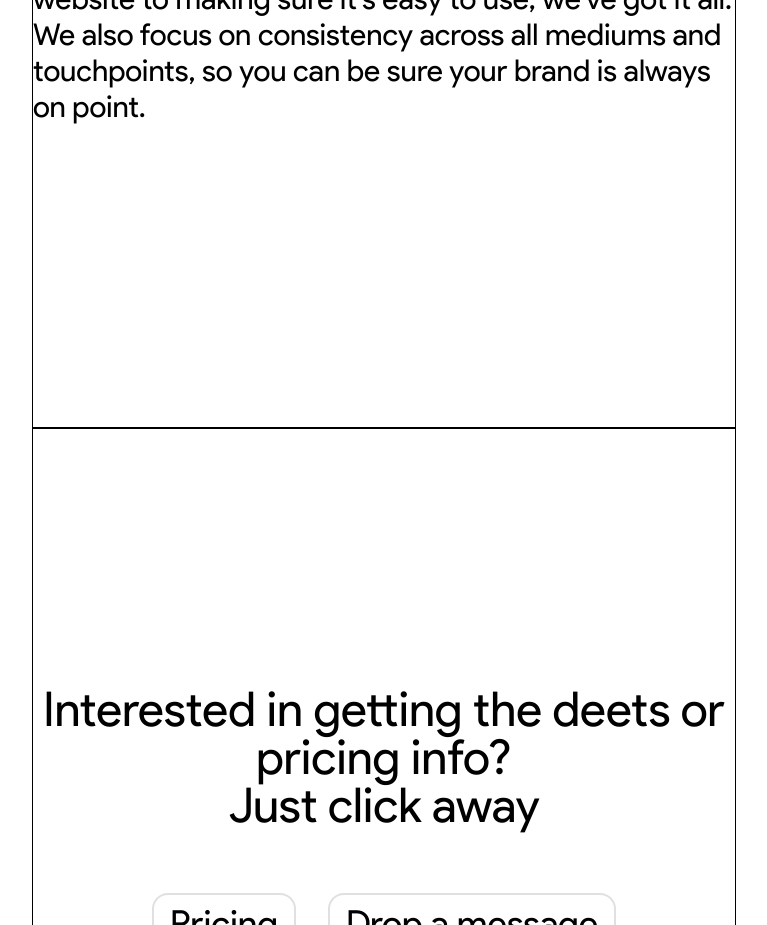
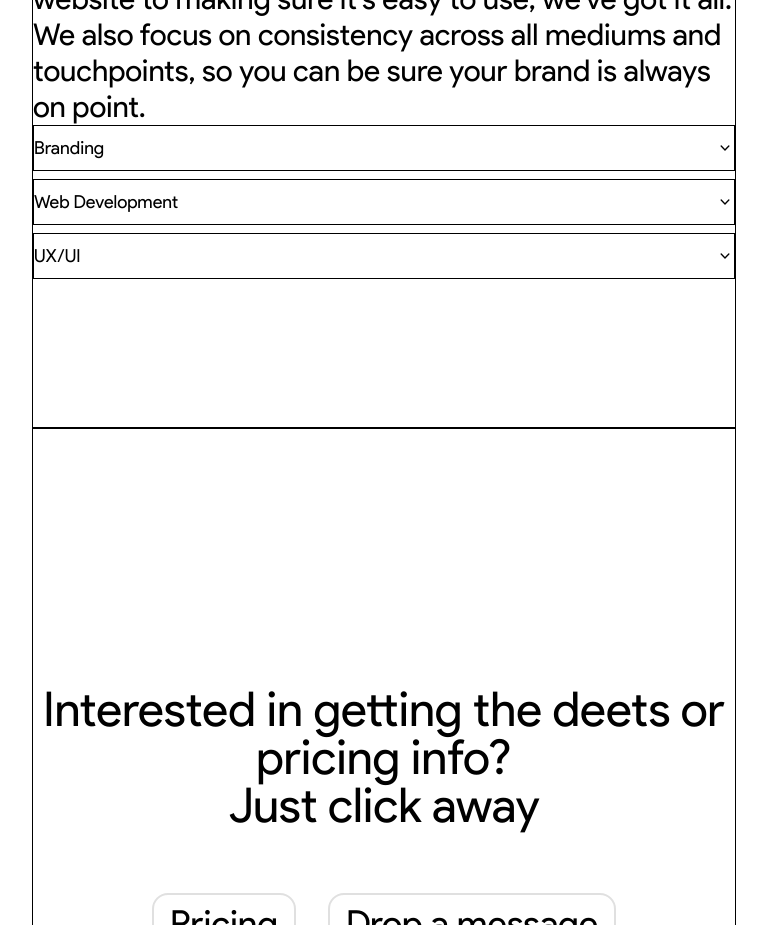
Before and after one commit to ManupaDev/curve, a Next.js app: page / in a window 1280 px wide. Shown: the part 2040-2965 px from the top of the page, without its empty margins (256-1023 px from the left). Built offline with nearby package versions, Linux system fonts and the light colour scheme.

Commit message:
feat: service disclosures

```diff
--- a/app/components/services.tsx
+++ b/app/components/services.tsx
@@ -1,14 +1,51 @@
 /* eslint-disable react/no-unescaped-entities */
+"use client";
+
+import { Disclosure } from "@headlessui/react";
+import { ChevronDownIcon } from "@heroicons/react/20/solid";
+
 function Services() {
   return (
     <div className="min-h-screen border border-black py-8 xl:py-32">
       <h1 className="text-3xl xl:text-6xl">
         Our services / <span>what we do</span>
       </h1>
-      <p className="text-base xl:text-3xl mt-4 xl:mt-32">
+      <p className="mt-4 text-base xl:mt-32 xl:text-3xl">
         From crafting the perfect name, designing a killer website to making sure it's easy to use, we've got it all. We
         also focus on consistency across all mediums and touchpoints, so you can be sure your brand is always on point.
       </p>
+
+      <div className="gap-y-2 grid grid-cols-1">
+        <Disclosure as={"div"} className="border border-black">
+          <Disclosure.Button as="div" className="flex ui-open:border-red-500 items-center justify-between border-black py-2">
+            <span className="block text-lg">Branding</span>
+            <ChevronDownIcon width={18} height={18} />
+          </Disclosure.Button>
+          <Disclosure.Panel className="border border-black text-gray-500">
+            Yes! You can purchase a license that you can share with your entire team.
+          </Disclosure.Panel>
+        </Disclosure>
+
+        <Disclosure as={"div"} className="border border-black">
+          <Disclosure.Button as="div" className="flex items-center justify-between border-black py-2">
+            <span className="block text-lg">Web Development</span>
+            <ChevronDownIcon width={18} height={18} />
+          </Disclosure.Button>
+          <Disclosure.Panel className="border border-black text-gray-500">
+            Yes! You can purchase a license that you can share with your entire team.
+          </Disclosure.Panel>
+        </Disclosure>
+
+        <Disclosure as={"div"} className="border border-black">
+          <Disclosure.Button as="div" className="flex items-center justify-between border-black py-2">
+            <span className="block text-lg">UX/UI</span>
+            <ChevronDownIcon width={18} height={18} />
+          </Disclosure.Button>
+          <Disclosure.Panel className="border border-black text-gray-500">
+            Yes! You can purchase a license that you can share with your entire team.
+          </Disclosure.Panel>
+        </Disclosure>
+      </div>
     </div>
   );
 }
--- a/package.json
+++ b/package.json
@@ -9,6 +9,8 @@
     "lint": "next lint"
   },
   "dependencies": {
+    "@headlessui/react": "^1.7.13",
+    "@headlessui/tailwindcss": "^0.1.2",
     "@heroicons/react": "^2.0.13",
     "@next/font": "^13.1.2",
     "@types/node": "18.11.18",
--- a/tailwind.config.js
+++ b/tailwind.config.js
@@ -20,5 +20,7 @@ module.exports = {
       }
     },
   },
-  plugins: [],
+  plugins: [
+    require('@headlessui/tailwindcss')({ prefix: 'ui' })
+  ],
 };
```
Also changed, not shown: 1 other file (tests, documents, lock files or other folders).
